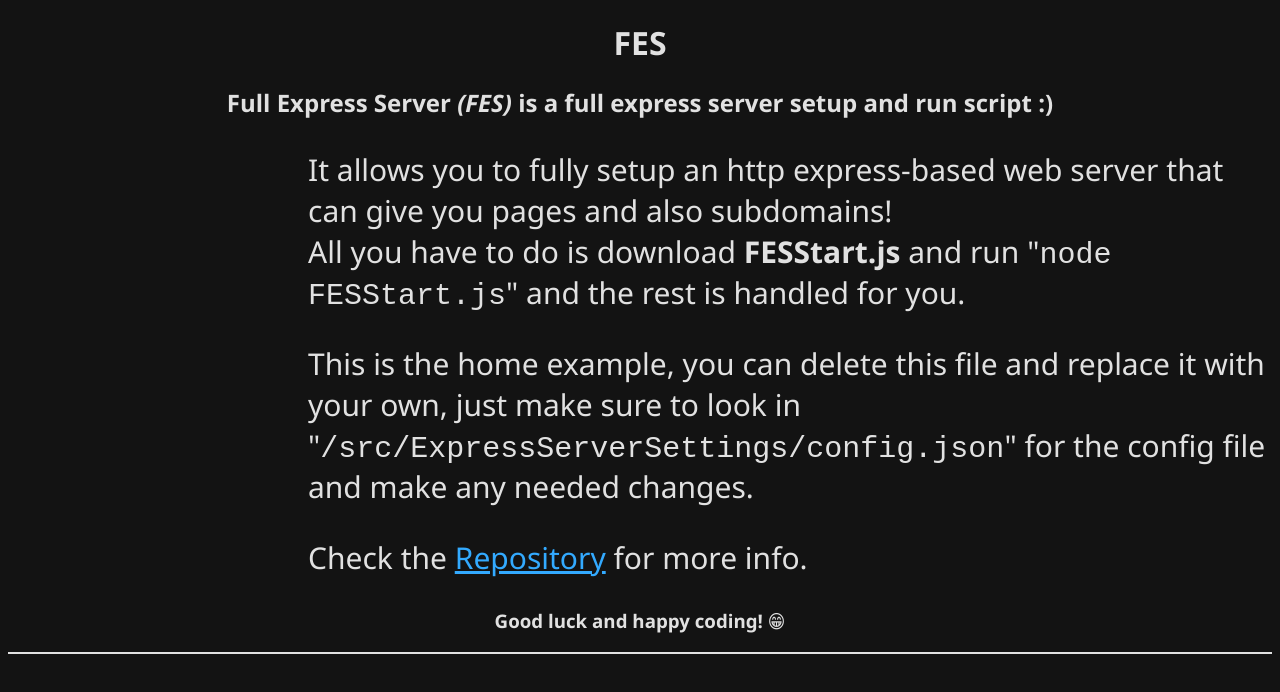
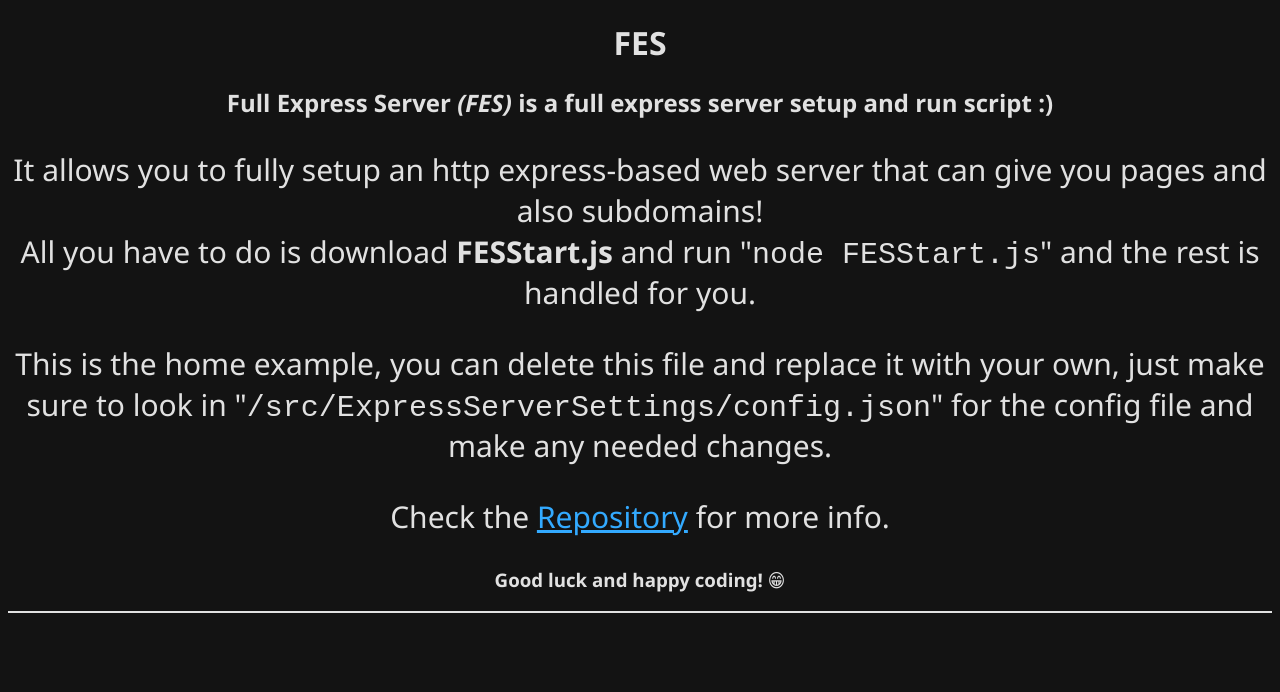
Before and after one commit to TheFlagen430297/full-express-server, a plain HTML site: page setup/examplePages/index.html in a window 1280 px wide. Drawn offline with Linux system fonts and the light colour scheme.

```diff
--- a/setup/examplePages/index.html
+++ b/setup/examplePages/index.html
@@ -22,17 +22,9 @@
                 border-bottom: 2px solid #e1e1e1;
                 text-align: center;
             }
-            p {
-                text-align: left;
-                padding-left: 300px;
-                font-size: 30px;
-            }
-            a {
-                color: #33aaff
-            }
-            a:hover {
-                color: #55ffff
-            }
+            p { font-size: 30px; }
+            a { color: #33aaff; }
+            a:hover { color: #55ffff; }
         </style>
     </head>
     <body>
```
Also changed, not shown: FESStart.js (+8 -2 lines), 2 other files.
